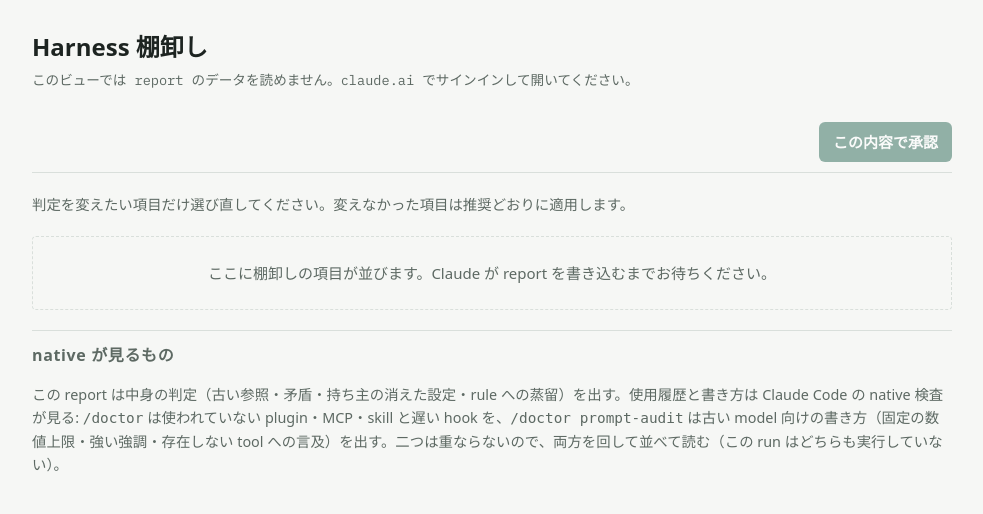
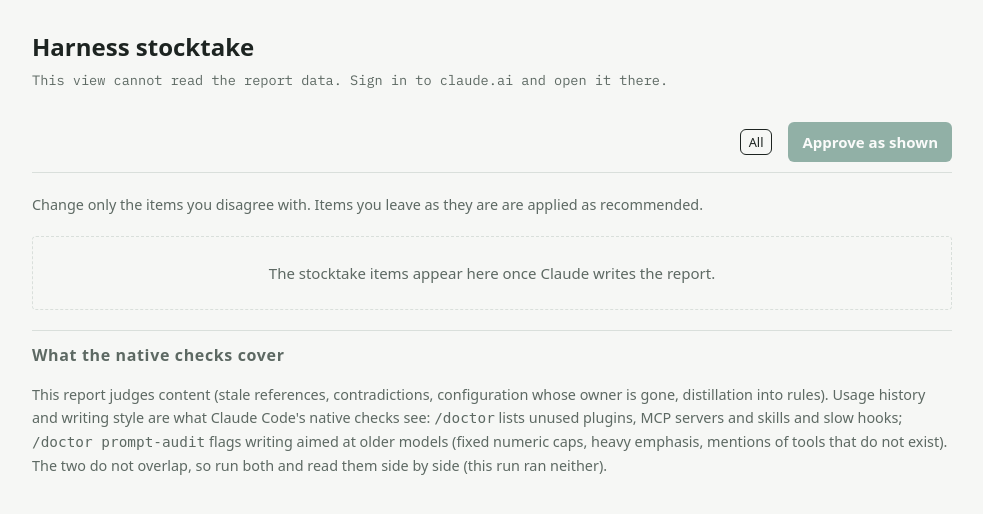
Before and after one commit to shimo4228/akc-cycle, a Python web app: template skills/harness-stocktake/templates/report.html in a window 1280 px wide. Shown: the top 514 px of the page, without its empty margins (148-1131 px from the left). Run offline with Jinja, Linux system fonts and the light colour scheme; the template is opened without the code that fills it, so the values that code supplies are empty; some web fonts are replaced.

Commit message:
release: v1.6.6 — harness-stocktake をハーネスの現行版に同期する
harness-stocktake の 4 ファイル（SKILL.md / render_report.py / report.html /
test_render_report.py）を ~/.claude から同期する。ハーネス側の commit
abe1525・290821f・70fc8b7・2978c39 の分で、v1.6.2 の同期で巻き戻して次回に回したもの。

- report の形を Artifact tool の有無で選ぶ（project mode でも Artifact report）
- Artifact report の画面を --lang に従って日英で出し、title を report.md の 1 行目から取る
- 判定の選択肢で Keep や推奨の判定が重複しない
- --lang ja の report.md で上書きの案内文を日本語にする

plugin.json と gemini-extension.json を 1.6.6 に上げる。
他の 21 skill は sync-from-local.sh --dry-run で差分なし。
harness-stocktake の pytest 21 件 pass。

```diff
--- a/gemini-extension.json
+++ b/gemini-extension.json
@@ -1,5 +1,5 @@
 {
   "name": "akc-cycle",
-  "version": "1.6.5",
+  "version": "1.6.6",
   "description": "Agent Knowledge Cycle (AKC) skills that keep the rules and skills of a coding-agent setup from piling up and going stale."
 }
--- a/skills/harness-stocktake/scripts/render_report.py
+++ b/skills/harness-stocktake/scripts/render_report.py
@@ -75,8 +75,8 @@ MESSAGES: dict[str, dict[str, str]] = {
         "no_crosscheck": "- **Phase 2:** crosscheck.json が無い — 衝突は同じ file の重なりだけ",
         "truncated": "- **Phase 2:** time cap で打ち切り — 見た範囲の衝突だけ載せた",
         "missing_input": "- **入力の欠け:** {p}",
-        "override": "To override an item, edit its `decision` cell (blank = accept; or `skip`, `Keep`, another "
-        "verdict word, or a note). Then approve in chat.",
+        "override": "判定を変える項目だけ `decision` 欄を書き換える（空欄 = 推奨どおり。`skip`・`Keep`・別の判定語・"
+        "コメントも書ける）。そのうえで chat で承認する。",
         "bundled": " （{count} file・{n} 項目を束ねた: {shown}）",
         "collisions": "## 衝突",
         "winner": " — 勝つのは {winner}",
--- a/skills/harness-stocktake/templates/report.html
+++ b/skills/harness-stocktake/templates/report.html
@@ -1,8 +1,9 @@
-<title>Harness 棚卸し</title>
+<title>Harness stocktake</title>
 <meta name="claude:viewport-fit-sides" content="cover">
 <link rel="stylesheet" href="https://fonts.googleapis.com/css2?family=IBM+Plex+Sans+JP:wght@400;600&family=IBM+Plex+Mono:wght@400;500&display=swap">
 <style>
-/* Layout: 上に判定の集計と承認バー、下に影響の大きい順の項目リスト。1 段組、項目は左端の帯で判定を示す */
+/* Layout: verdict counts and the approve bar on top, items below in impact order. One column; a left stripe marks each item's verdict.
+   Language: every visible string lives in L below; meta/run.lang picks one (before it arrives, the browser language does). */
 :root {
   --bg: #f6f7f5; --surface: #ffffff; --fg: #1d2421; --muted: #5d6963; --line: #d9dfdb;
   --accent: #2f6b5a; --accent-fg: #ffffff;
@@ -60,34 +61,82 @@ details summary { cursor: pointer; color: var(--muted); }
 
 <div class="wrap">
   <header style="display:grid;gap:4px">
-    <h1 id="title">Harness 棚卸し</h1>
-    <div class="sub" id="subtitle">report を読み込んでいます</div>
+    <h1 id="title"></h1>
+    <div class="sub" id="subtitle"></div>
   </header>
   <div class="bar">
     <div class="counts" id="counts"></div>
     <div class="filters" id="filters"></div>
-    <button class="approve" id="approve" type="button" disabled>この内容で承認</button>
+    <button class="approve" id="approve" type="button" disabled></button>
   </div>
-  <div class="state" id="state">判定を変えたい項目だけ選び直してください。変えなかった項目は推奨どおりに適用します。</div>
-  <main id="list" style="display:grid;gap:24px">
-    <div class="empty">ここに棚卸しの項目が並びます。Claude が report を書き込むまでお待ちください。</div>
-  </main>
+  <div class="state" id="state"></div>
+  <main id="list" style="display:grid;gap:24px"></main>
   <footer class="state" style="border-top:1px solid var(--line);padding-top:12px">
-    <h2>native が見るもの</h2>
-    <p>この report は中身の判定（古い参照・矛盾・持ち主の消えた設定・rule への蒸留）を出す。使用履歴と書き方は Claude Code の native 検査が見る: <code>/doctor</code> は使われていない plugin・MCP・skill と遅い hook を、<code>/doctor prompt-audit</code> は古い model 向けの書き方（固定の数値上限・強い強調・存在しない tool への言及）を出す。二つは重ならないので、両方を回して並べて読む（この run はどちらも実行していない）。</p>
+    <h2 id="native-h"></h2>
+    <p id="native"></p>
   </footer>
 </div>
 
 <script>
+// Every visible string, per language. The group labels and the native paragraph match
+// scripts/render_report.py (GROUPS / GROUP_LABEL_EN / MESSAGES[lang]["native"]); tests/test_render_report.py checks it.
+const L = {
+  ja: {
+    title: "Harness 棚卸し", loading: "report を読み込んでいます",
+    groups: { retire: "退役", merge: "統合・降格", improve: "改善・更新", keep: "維持" },
+    outcome: { applied: "適用済み", pending: "未決", skipped: "見送り", reevaluated: "評価し直して適用" },
+    approve: "この内容で承認", approved: "承認済み", overrides: "書き換え", all: "すべて",
+    hint: "判定を変えたい項目だけ選び直してください。変えなかった項目は推奨どおりに適用します。",
+    received: "承認を受け取りました。Claude が適用します。",
+    applied: "適用が終わりました。各項目の結果と未決を確かめ、問題なければ branch を取り込んでください。",
+    empty: "ここに棚卸しの項目が並びます。Claude が report を書き込むまでお待ちください。",
+    count: (label, n) => `${label}（${n}）`, keep_show: "維持する項目を表示",
+    impact: "影響: ", conflicts: "衝突: ", meta_sep: " ／ ",
+    applied_diff: "承認した内容から変わった適用 diff:",
+    accept: v => `推奨どおり（${v}）`, to_keep: "Keep にする", skip: "今回は見送る", alt: a => `${a} にする`,
+    decision_of: t => `${t} の判定`, note_ph: "直してほしい点があれば（任意）", note_of: t => `${t} へのコメント`,
+    save_fail: c => `保存できませんでした（${c}）。このページの編集権限を確かめてください。`,
+    approve_fail: c => `承認を保存できませんでした（${c}）。`,
+    slow: "report のデータにまだ届きません。少し待って開き直してください。",
+    no_db: "このビューでは report のデータを読めません。claude.ai でサインインして開いてください。",
+    load_fail: c => `report のデータを読めませんでした（${c}）。開き直してください。`,
+    native_h: "native が見るもの",
+    native: "この report は中身の判定（古い参照・矛盾・持ち主の消えた設定・rule への蒸留）を出す。使用履歴と書き方は Claude Code の native 検査が見る: `/doctor` は使われていない plugin・MCP・skill と遅い hook を、`/doctor prompt-audit` は古い model 向けの書き方（固定の数値上限・強い強調・存在しない tool への言及）を出す。二つは重ならないので、両方を回して並べて読む（この run はどちらも実行していない）。",
+  },
+  en: {
+    title: "Harness stocktake", loading: "Loading the report",
+    groups: { retire: "Retire", merge: "Merge / demote", improve: "Improve / update", keep: "Keep" },
+    outcome: { applied: "Applied", pending: "Pending", skipped: "Skipped", reevaluated: "Re-evaluated and applied" },
+    approve: "Approve as shown", approved: "Approved", overrides: "Overridden", all: "All",
+    hint: "Change only the items you disagree with. Items you leave as they are are applied as recommended.",
+    received: "Approval received. Claude is applying it.",
+    applied: "The apply is done. Check each item's outcome and the pending ones, then merge the branch if all is well.",
+    empty: "The stocktake items appear here once Claude writes the report.",
+    count: (label, n) => `${label} (${n})`, keep_show: "Show the items to keep",
+    impact: "Impact: ", conflicts: "Conflicts: ", meta_sep: " / ",
+    applied_diff: "Applied diff (it differs from what was approved):",
+    accept: v => `As recommended (${v})`, to_keep: "Change to Keep", skip: "Skip this time", alt: a => `Change to ${a}`,
+    decision_of: t => `Decision for ${t}`, note_ph: "Anything to change (optional)", note_of: t => `Comment on ${t}`,
+    save_fail: c => `Could not save (${c}). Check that you can edit this page.`,
+    approve_fail: c => `Could not save the approval (${c}).`,
+    slow: "The report data has not arrived yet. Wait a moment and reopen the page.",
+    no_db: "This view cannot read the report data. Sign in to claude.ai and open it there.",
+    load_fail: c => `Could not read the report data (${c}). Reopen the page.`,
+    native_h: "What the native checks cover",
+    native: "This report judges content (stale references, contradictions, configuration whose owner is gone, distillation into rules). Usage history and writing style are what Claude Code's native checks see: `/doctor` lists unused plugins, MCP servers and skills and slow hooks; `/doctor prompt-audit` flags writing aimed at older models (fixed numeric caps, heavy emphasis, mentions of tools that do not exist). The two do not overlap, so run both and read them side by side (this run ran neither).",
+  },
+};
+const browserLang = (navigator.language || "").toLowerCase().startsWith("ja") ? "ja" : "en";
+let lang = null, t = L[browserLang];
+
 const ORDER = [
-  ["retire", "退役", ["Retire", "Dissolve", "Retire-and-absorb"]],
-  ["merge", "統合・降格", ["Merge", "Demote"]],
-  ["improve", "改善・更新", ["Improve", "Update", "Append", "Revise", "Create"]],
-  ["keep", "維持", ["Keep", "Out of scope", "Already Covered", "Too Specific"]],
+  ["retire", ["Retire", "Dissolve", "Retire-and-absorb"]],
+  ["merge", ["Merge", "Demote"]],
+  ["improve", ["Improve", "Update", "Append", "Revise", "Create"]],
+  ["keep", ["Keep", "Out of scope", "Already Covered", "Too Specific"]],
 ];
 const COLOR = { retire: "--retire", merge: "--merge", improve: "--improve", keep: "--keep" };
-const groupOf = v => (ORDER.find(([, , vs]) => vs.some(x => String(v).startsWith(x))) || ORDER[2])[0];
-const OUTCOME = { applied: "適用済み", pending: "未決", skipped: "見送り", reevaluated: "評価し直して適用" };
+const groupOf = v => (ORDER.find(([, vs]) => vs.some(x => String(v).startsWith(x))) || ORDER[2])[0];
 
 let db = null, items = [], decisions = {}, run = {}, approval = null, filter = "all";
 const pendingNotes = new Map();
@@ -102,12 +151,27 @@ function el(tag, attrs = {}, ...kids) {
   return e;
 }
 
+// `code` spans in a string become <code> elements; the rest stays text.
+const withCode = s => s.split("`").map((part, n) => n % 2 ? el("code", { text: part }) : document.createTextNode(part));
+
+// Static text, redrawn when the language changes (meta/run.lang arriving after the browser-language guess).
+function applyLang() {
+  const next = L[run.lang] ? run.lang : browserLang;
+  if (next === lang) return;
+  lang = next; t = L[lang];
+  document.documentElement.lang = lang;
+  document.title = t.title;
+  $("native-h").textContent = t.native_h;
+  $("native").replaceChildren(...withCode(t.native));
+}
+
 function isOverride(id) { const d = decisions[id]; return d && (d.decision !== "accept" || (d.note || "").trim()); }
 
 const editing = () => $("list").contains(document.activeElement);
 
 let stale = false, loadError = "";
 function refresh() {
+  applyLang();
   if (!editing()) { stale = false; return render(); }
   stale = true;
   renderBar();
@@ -121,40 +185,40 @@ function render() {
 
 function renderBar() {
   const locked = !!approval || (run.phase && run.phase !== "proposed");
-  $("title").textContent = run.title || "Harness 棚卸し";
-  $("subtitle").textContent = [run.created_at, run.scope, run.branch && ("branch " + run.branch)].filter(Boolean).join(" · ") || "report を読み込んでいます";
+  $("title").textContent = run.title || t.title;
+  $("subtitle").textContent = [run.created_at, run.scope, run.branch && ("branch " + run.branch)].filter(Boolean).join(" · ") || t.loading;
   const sources = [...new Set(items.map(i => i.source))];
   const counts = $("counts"); counts.replaceChildren();
-  for (const [g, label] of ORDER) {
+  for (const [g] of ORDER) {
     const n = items.filter(i => groupOf(i.verdict) === g).length;
-    if (n) counts.append(el("span", { class: "chip", style: `color:var(${COLOR[g]})`, text: `${label} ${n}` }));
+    if (n) counts.append(el("span", { class: "chip", style: `color:var(${COLOR[g]})`, text: `${t.groups[g]} ${n}` }));
   }
   const ov = items.filter(i => isOverride(i.id)).length;
-  if (items.length) counts.append(el("span", { class: "chip", text: `書き換え ${ov}` }));
+  if (items.length) counts.append(el("span", { class: "chip", text: `${t.overrides} ${ov}` }));
   const f = $("filters"); f.replaceChildren();
   for (const s of ["all", ...sources]) {
-    const b = el("button", { type: "button", "aria-pressed": String(filter === s), text: s === "all" ? "すべて" : s });
+    const b = el("button", { type: "button", "aria-pressed": String(filter === s), text: s === "all" ? t.all : s });
     b.onclick = () => { filter = s; render(); };
     f.append(b);
   }
   const ap = $("approve");
   ap.disabled = locked || !items.length || !db;
-  ap.textContent = approval ? "承認済み" : "この内容で承認";
+  ap.textContent = approval ? t.approved : t.approve;
   $("state").textContent = loadError ? loadError : approval
-    ? (run.phase === "applied" ? "適用が終わりました。各項目の結果と未決を確かめ、問題なければ branch を取り込んでください。" : "承認を受け取りました。Claude が適用します。")
-    : "判定を変えたい項目だけ選び直してください。変えなかった項目は推奨どおりに適用します。";
+    ? (run.phase === "applied" ? t.applied : t.received)
+    : t.hint;
 }
 
 function renderList() {
   const locked = !!approval || (run.phase && run.phase !== "proposed");
   const list = $("list"); list.replaceChildren();
-  if (!items.length) { list.append(el("div", { class: "empty", text: "ここに棚卸しの項目が並びます。Claude が report を書き込むまでお待ちください。" })); return; }
-  for (const [g, label] of ORDER) {
+  if (!items.length) { list.append(el("div", { class: "empty", text: t.empty })); return; }
+  for (const [g] of ORDER) {
     const its = items.filter(i => groupOf(i.verdict) === g && (filter === "all" || i.source === filter));
     if (!its.length) continue;
-    const box = el("section", { class: "group" }, el("h2", { text: `${label}（${its.length}）` }));
+    const box = el("section", { class: "group" }, el("h2", { text: t.count(t.groups[g], its.length) }));
     const cards = its.map(i => card(i, g, locked));
-    if (g === "keep") box.append(el("details", {}, el("summary", { text: "維持する項目を表示" }), el("div", { class: "group", style: "margin-top:10px" }, cards)));
+    if (g === "keep") box.append(el("details", {}, el("summary", { text: t.keep_show }), el("div", { class: "group", style: "margin-top:10px" }, cards)));
     else box.append(...cards);
     list.append(box);
   }
@@ -170,14 +234,14 @@ function card(i, g, locked) {
   c.append(el("p", { class: "reason", text: i.reason || "" }));
   if (i.evidence && i.evidence.length) c.append(el("ul", { class: "ev" }, i.evidence.map(e => el("li", { text: e }))));
   if (i.change) c.append(el("pre", { class: "change", text: i.change }));
-  const meta = [i.impact && ("影響: " + i.impact), i.conflicts && i.conflicts.length && ("衝突: " + i.conflicts.join(", "))].filter(Boolean).join(" ／ ");
+  const meta = [i.impact && (t.impact + i.impact), i.conflicts && i.conflicts.length && (t.conflicts + i.conflicts.join(", "))].filter(Boolean).join(t.meta_sep);
   if (meta) c.append(el("div", { class: "meta", text: meta }));
-  if (i.outcome) c.append(el("div", { class: "outcome", text: (OUTCOME[i.outcome] || i.outcome) + (i.outcome_note ? " — " + i.outcome_note : "") + (i.commit ? " (" + i.commit + ")" : "") }));
-  if (i.applied_diff) c.append(el("div", { class: "meta", text: "承認した内容から変わった適用 diff:" }), el("pre", { class: "change", text: i.applied_diff }));
-  const sel = el("select", { id: "d-" + i.id, "aria-label": i.target + " の判定" });
-  const opts = [["accept", "推奨どおり（" + i.verdict + "）"], ["Keep", "Keep にする"], ["skip", "今回は見送る"], ...(i.alternatives || []).map(a => [a, a + " にする"])];
-  for (const [v, t] of opts) { const o = el("option", { value: v, text: t }); if (d.decision === v) o.selected = true; sel.append(o); }
-  const note = el("textarea", { id: "n-" + i.id, placeholder: "直してほしい点があれば（任意）", "aria-label": i.target + " へのコメント" });
+  if (i.outcome) c.append(el("div", { class: "outcome", text: (t.outcome[i.outcome] || i.outcome) + (i.outcome_note ? " — " + i.outcome_note : "") + (i.commit ? " (" + i.commit + ")" : "") }));
+  if (i.applied_diff) c.append(el("div", { class: "meta", text: t.applied_diff }), el("pre", { class: "change", text: i.applied_diff }));
+  const sel = el("select", { id: "d-" + i.id, "aria-label": t.decision_of(i.target) });
+  const opts = [["accept", t.accept(i.verdict)], ["Keep", t.to_keep], ["skip", t.skip], ...[...new Set(i.alternatives || [])].filter(a => !["accept", "Keep", "skip", i.verdict].includes(a)).map(a => [a, t.alt(a)])];
+  for (const [v, label] of opts) { const o = el("option", { value: v, text: label }); if (d.decision === v) o.selected = true; sel.append(o); }
+  const note = el("textarea", { id: "n-" + i.id, placeholder: t.note_ph, "aria-label": t.note_of(i.target) });
   note.value = d.note || "";
   sel.disabled = note.disabled = locked;
   sel.onchange = () => save(i.id, { decision: sel.value, note: note.value });
@@ -194,7 +258,7 @@ async function save(id, body) {
   decisions[id] = body;
   refresh();
   try { await db.doc("decisions/" + id).set({ ...body, updated_at: new Date().toISOString() }); }
-  catch (e) { $("state").textContent = "保存できませんでした（" + (e && e.code) + "）。このページの編集権限を確かめてください。"; }
+  catch (e) { $("state").textContent = t.save_fail(e && e.code); }
 }
 
 $("approve").onclick = async () => {
@@ -202,14 +266,15 @@ $("approve").onclick = async () => {
   for (const p of [...pendingNotes.values()]) { clearTimeout(p.t); await p.flush(); }
   const overrides = items.filter(i => isOverride(i.id)).map(i => i.id);
   try { await db.doc("meta/approval").set({ approved: true, at: new Date().toISOString(), overrides }); }
-  catch (e) { ap.disabled = false; $("state").textContent = "承認を保存できませんでした（" + (e && e.code) + "）。"; }
+  catch (e) { ap.disabled = false; $("state").textContent = t.approve_fail(e && e.code); }
 };
 
+refresh();
 (async () => {
-  const timer = setTimeout(() => { if (!items.length) $("subtitle").textContent = "report のデータにまだ届きません。少し待って開き直してください。"; }, 10000);
+  const timer = setTimeout(() => { if (!items.length) $("subtitle").textContent = t.slow; }, 10000);
   db = window.claude ? await window.claude.use("db") : null;
-  if (!db) { clearTimeout(timer); $("subtitle").textContent = "このビューでは report のデータを読めません。claude.ai でサインインして開いてください。"; return; }
-  const fail = e => { clearTimeout(timer); loadError = "report のデータを読めませんでした（" + ((e && e.code) || "error") + "）。開き直してください。"; renderBar(); };
+  if (!db) { clearTimeout(timer); $("subtitle").textContent = t.no_db; return; }
+  const fail = e => { clearTimeout(timer); loadError = t.load_fail((e && e.code) || "error"); renderBar(); };
   $("list").addEventListener("focusout", () => setTimeout(() => { if (stale && !editing()) refresh(); }, 0));
   db.collection("items").orderBy("order").onSnapshot(s => { clearTimeout(timer); items = s.docs.map(d => ({ id: d.id, ...d.data() })); refresh(); }, fail);
   db.collection("decisions").onSnapshot(s => { decisions = Object.fromEntries(s.docs.map(d => [d.id, d.data()])); refresh(); }, fail);
```
Also changed, not shown: skills/harness-stocktake/SKILL.md (+9 -4 lines), skills/harness-stocktake/tests/test_render_report.py (+16 -4 lines), .claude-plugin/plugin.json, CHANGELOG.md.
